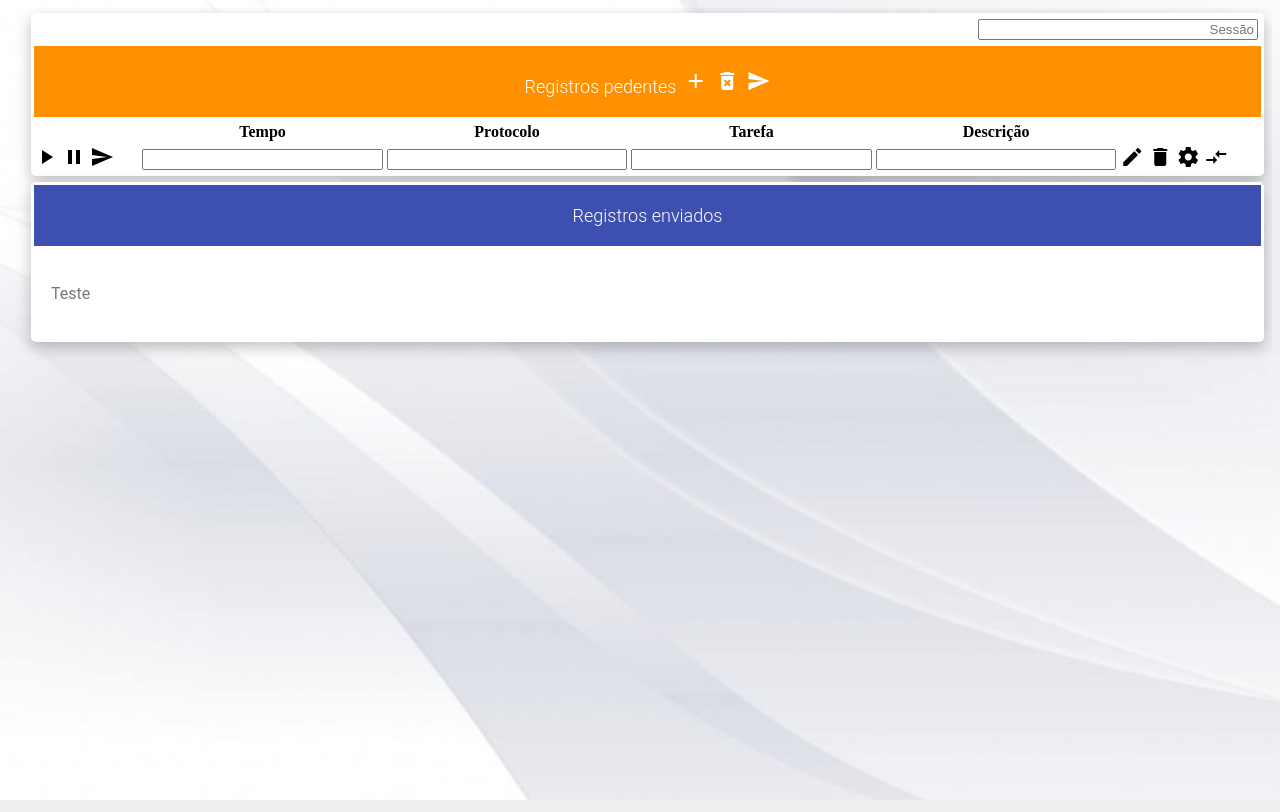
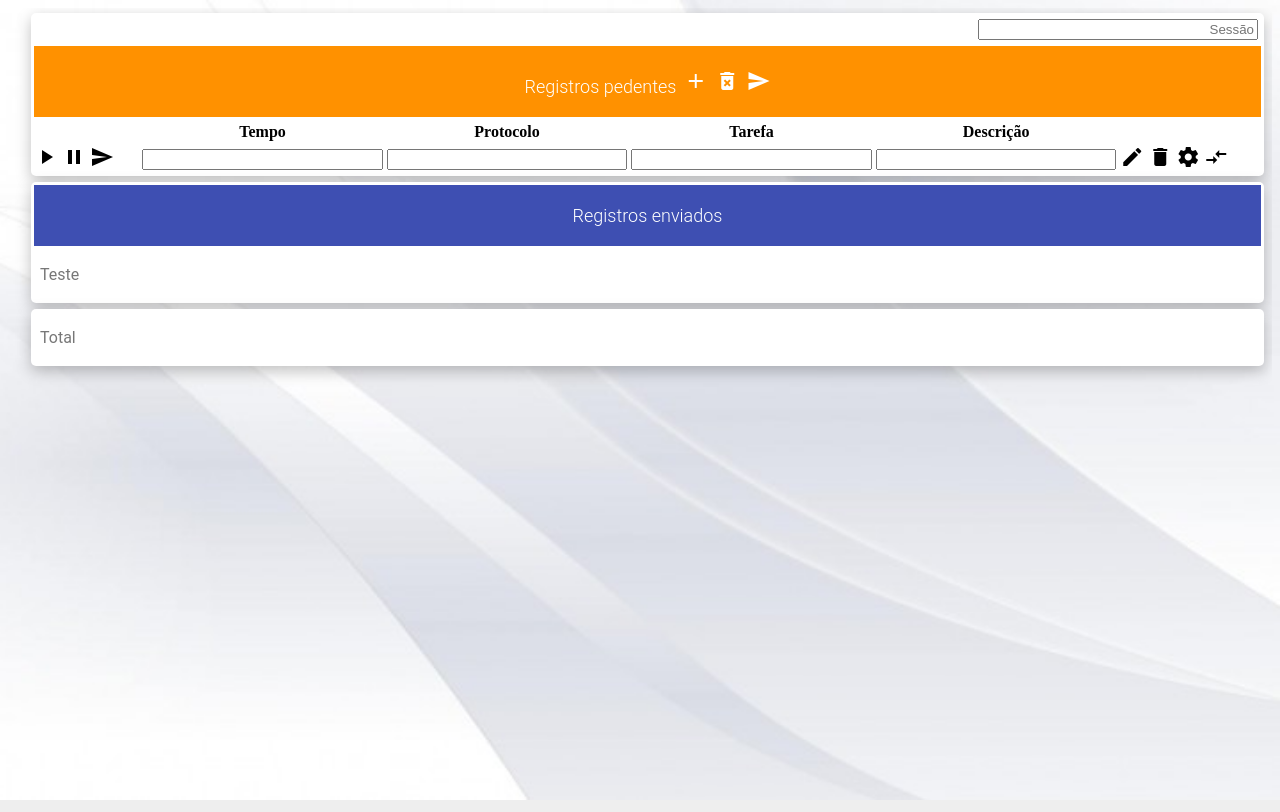
Before and after one commit to JeanHenriqueFerreira/TimeTracking, a plain HTML site: page index.html in a window 1280 px wide. Drawn offline with nearby package versions, Linux system fonts and the light colour scheme.

Commit message:
CSS\style.css index.html

```diff
--- a/CSS/style.css
+++ b/CSS/style.css
@@ -101,8 +101,7 @@ h2 {
 
 .detail {
   color: #777;
-  padding: 20px;
-  line-height: 1.5;
+  padding: 3px 3px 3px 9px;
   font-family: 'Roboto', sans-serif;
 }
 
--- a/index.html
+++ b/index.html
@@ -56,6 +56,9 @@
       <h2 class="blue">Registros enviados</h2>
       <p class="detail">Teste</p>
     </main>
+    <main class="container">
+      <p class="detail">Total</p>
+    </main>
   </div>
 </body>
 
```
